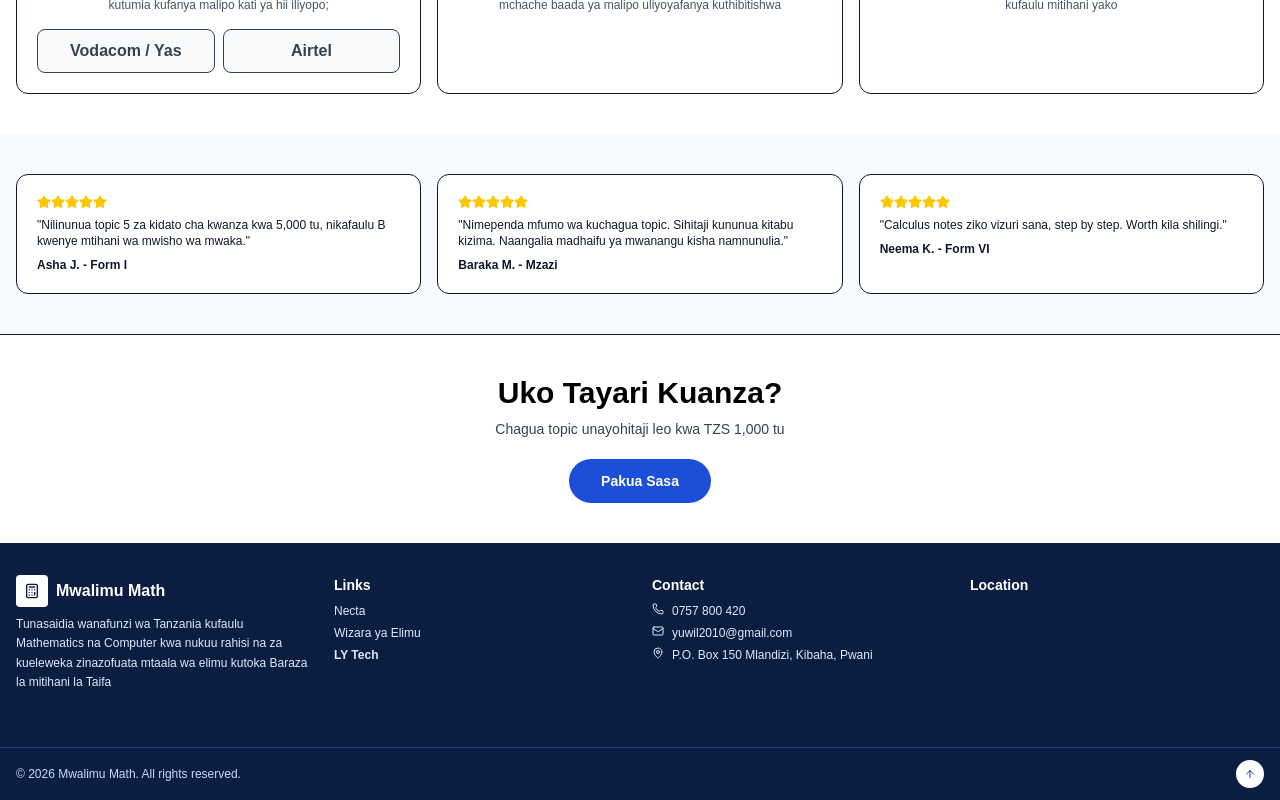
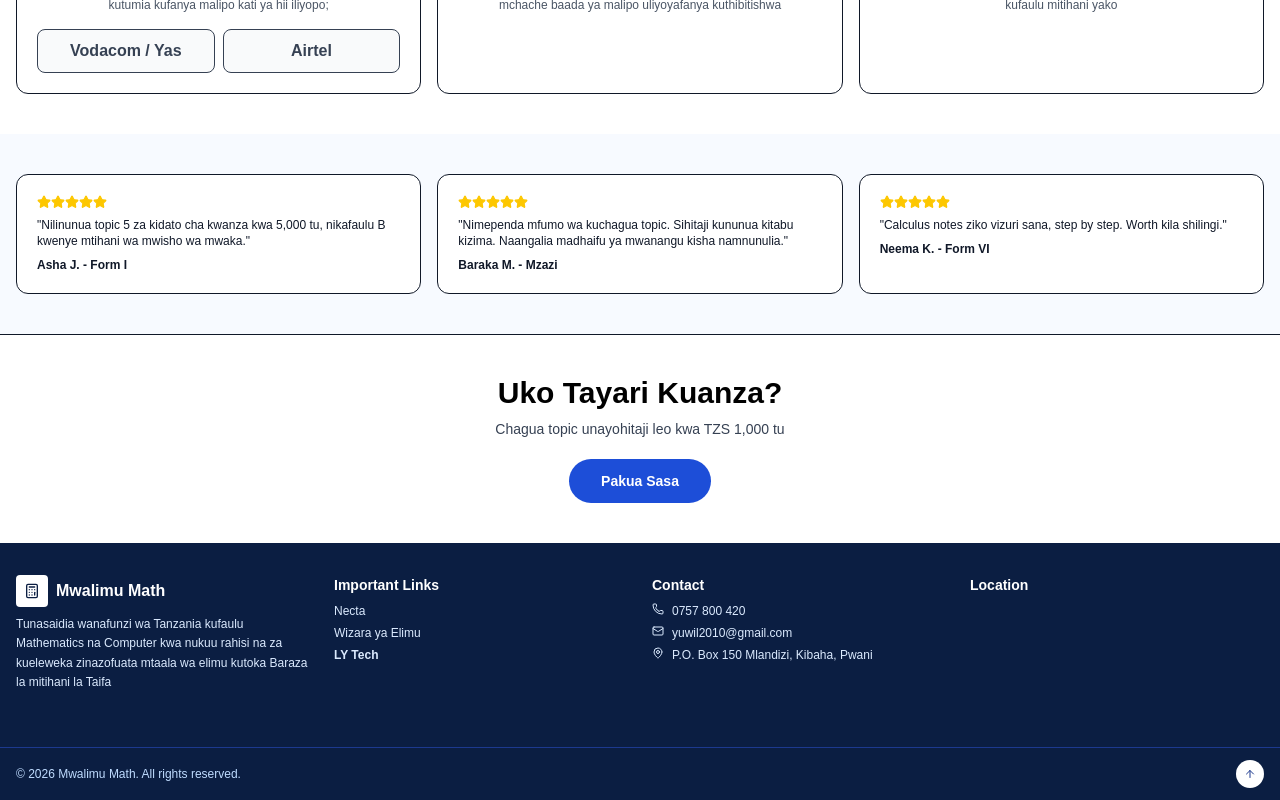
Before and after one commit to yuwil2010-ship-it/mwalimu-math, a Next.js app: page / in a window 1280 px wide. Shown: the part 1297-2097 px from the top of the page. Built offline with nearby package versions, Linux system fonts and the light colour scheme; grey boxes are pictures that could not be loaded.

Commit message:
fix(footer): LY Tech cursor-pointer on hover

```diff
--- a/app/page.tsx
+++ b/app/page.tsx
@@ -224,11 +224,11 @@ export default function HomePage() {
             <p className="text-xs mt-2 text-blue-100 leading-relaxed">{tr.footerDesc}</p>
           </div>
           <div>
-            <h4 className="font-bold text-white text-sm">Links</h4>
+            <h4 className="font-bold text-white text-sm">Important Links</h4>
             <ul className="mt-2 text-xs space-y-1.5 text-blue-100">
               <li><a href="https://www.necta.go.tz" target="_blank" className="hover:text-white">Necta</a></li>
               <li><a href="https://www.moe.go.tz" target="_blank" className="hover:text-white">Wizara ya Elimu</a></li>
-              <li><button onClick={scrollToTop} className="hover:text-white font-bold text-left">LY Tech</button></li>
+              <li><button onClick={scrollToTop} className="hover:text-white font-bold text-left cursor-pointer hover:underline">LY Tech</button></li>
             </ul>
           </div>
           <div>
```
